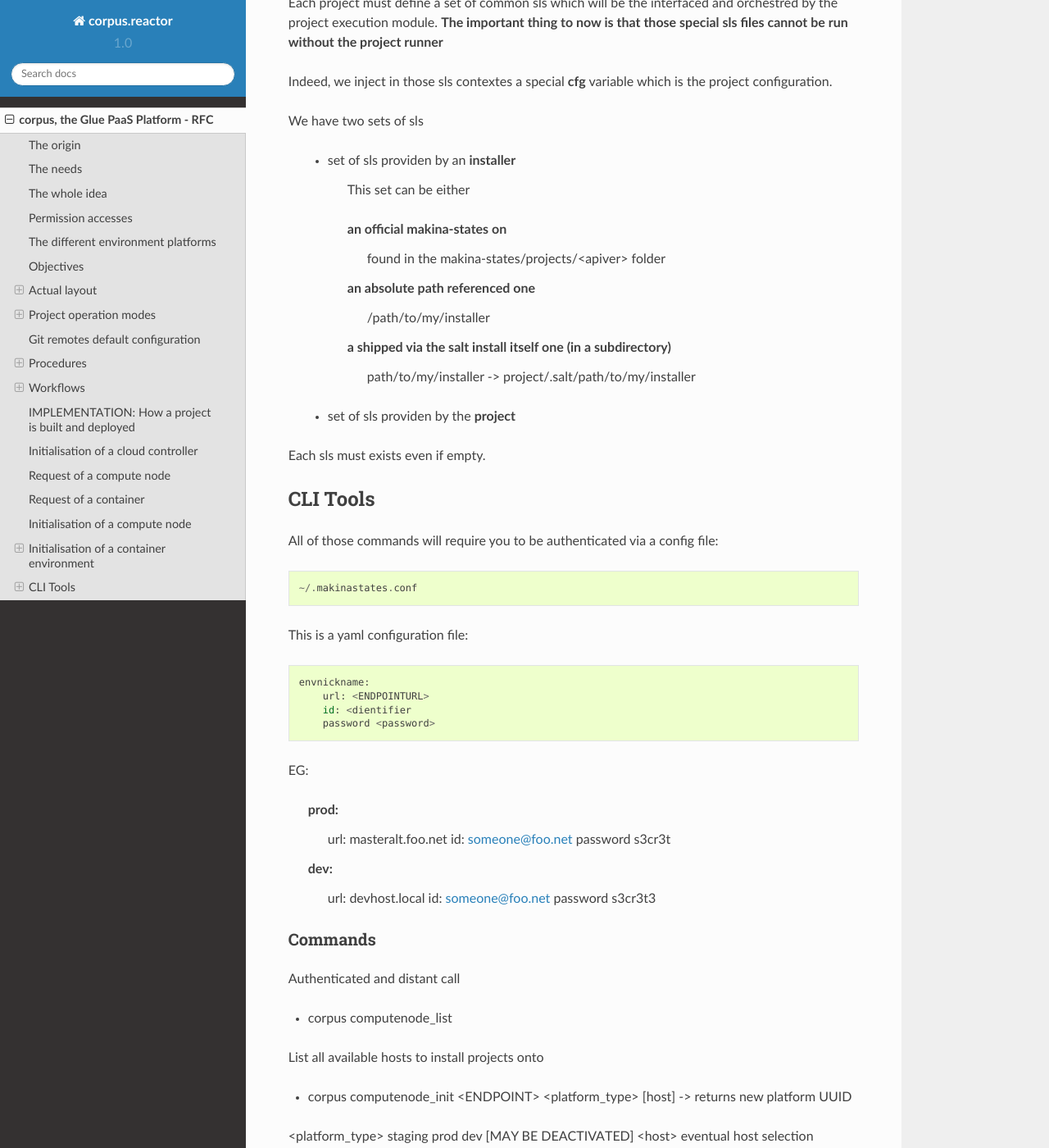
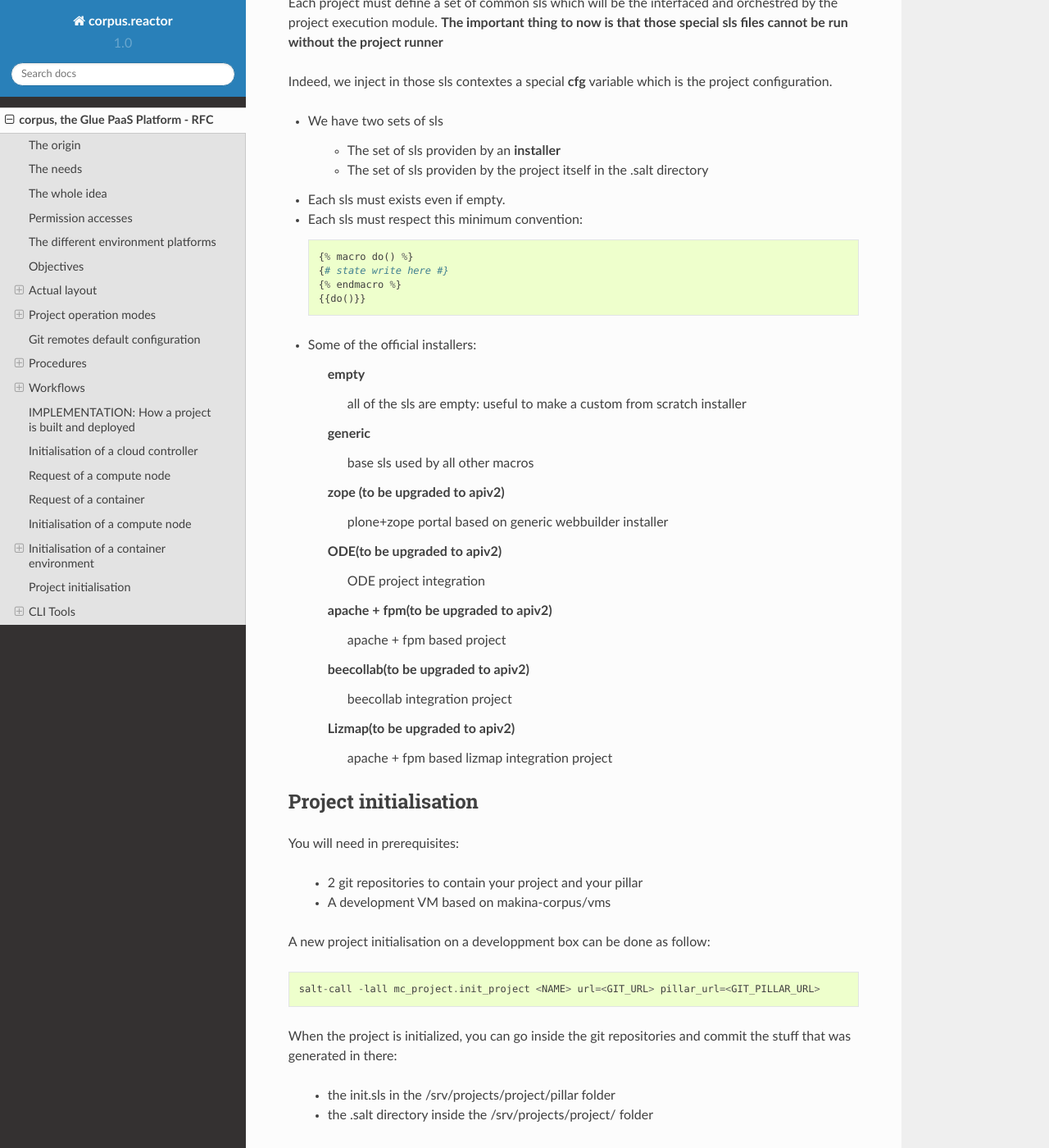
Before and after one commit to makinacorpus/corpus.reactor, a Sphinx documentation site: the page built from doc/spec.rst, in a window 1280 px wide and 1400 px high, scrolled down 18845 px. Shown: the whole window at 82% size. Built offline with Sphinx 7.4.7 and the Read the Docs theme 2.0.0, drawn with Linux system fonts in a browser that asks for light colours; some of the changed text lies outside the part shown.

Commit message:
continue spec

```diff
--- a/doc/spec.rst
+++ b/doc/spec.rst
@@ -836,26 +836,56 @@ without the project runner**
 Indeed, we inject in those sls contextes a special **cfg** variable which is the
 project configuration.
 
-We have two sets of sls
+- We have two sets of sls
 
-    - set of sls providen by an **installer**
+    - The set of sls providen by an **installer**
+    - The set of sls providen by the project itself in the .salt directory
 
-        This set can be either
+- Each sls must exists even if empty.
+- Each sls must respect this minimum convention::
 
-        an official makina-states on
-            found in the makina-states/projects/<apiver> folder
+    {% macro do() %}
+    {# state write here #}
+    {% endmacro %}
+    {{do()}}
 
-        an absolute path referenced one
-            /path/to/my/installer
+- Some of the official installers:
 
-        a shipped via the salt install itself one (in a subdirectory)
-            path/to/my/installer -> project/.salt/path/to/my/installer
+    empty
+        all of the sls are empty: useful to make a custom from scratch
+        installer
+    generic
+      base sls used by all other macros
+    zope (to be upgraded to apiv2)
+      plone+zope portal based  on generic webbuilder installer
+    ODE(to be upgraded to apiv2)
+      ODE project integration
+    apache + fpm(to be upgraded to apiv2)
+      apache + fpm based project
+    beecollab(to be upgraded to apiv2)
+      beecollab integration project
+    Lizmap(to be upgraded to apiv2)
+      apache + fpm based lizmap integration project
 
+Project initialisation
+-----------------------
 
-    - set of sls providen by the **project**
+You will need in prerequisites:
 
-Each sls must exists even if empty.
+    - 2 git repositories to contain your project and your pillar
+    - A development VM based on makina-corpus/vms
 
+A new project initialisation on a developpment box  can be done as follow::
+
+    salt-call -lall mc_project.init_project <NAME> url=<GIT_URL> pillar_url=<GIT_PILLAR_URL>
+
+When the project is initialized, you can go inside the git repositories and
+commit the stuff that was generated in there:
+
+    - the init.sls in the /srv/projects/project/pillar folder
+    - the .salt directory inside the /srv/projects/project/ folder
+
+You can then push your changes to your central repository (company, github)
 
 CLI Tools
 ---------
```
